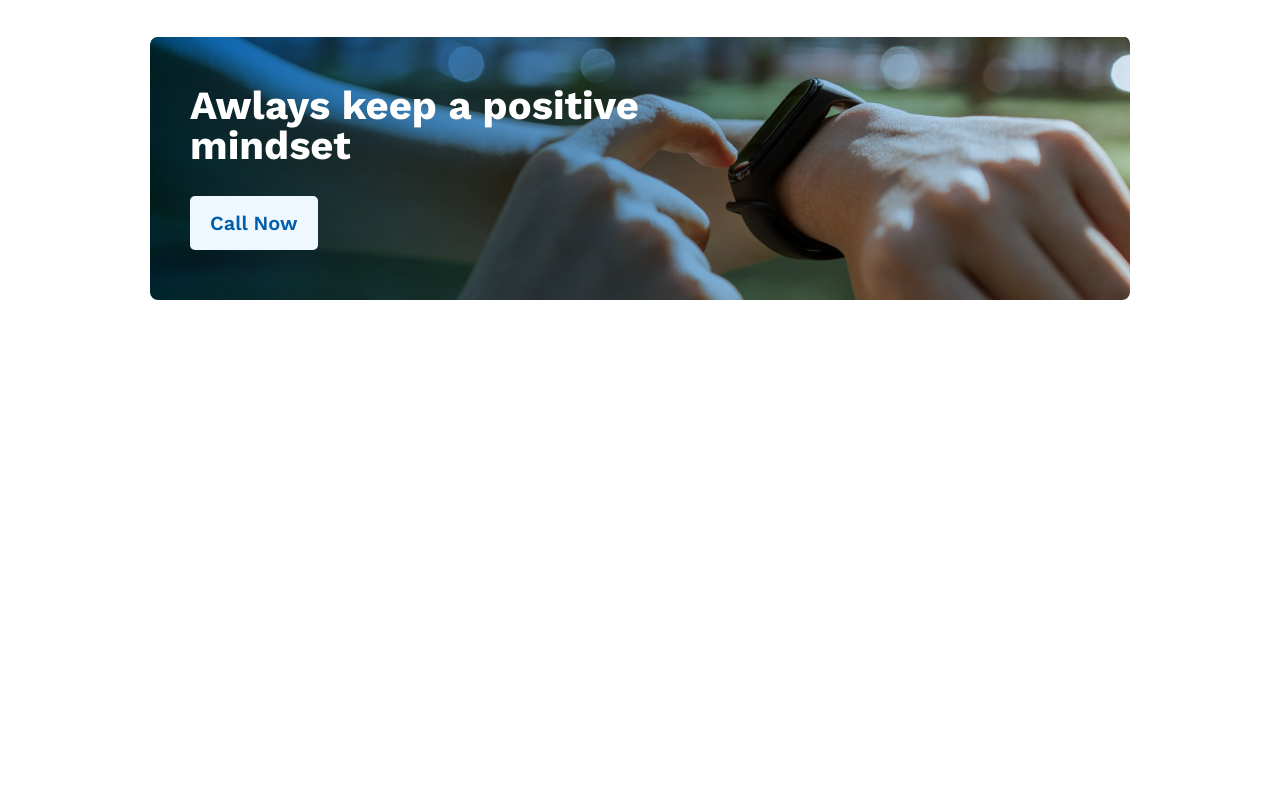
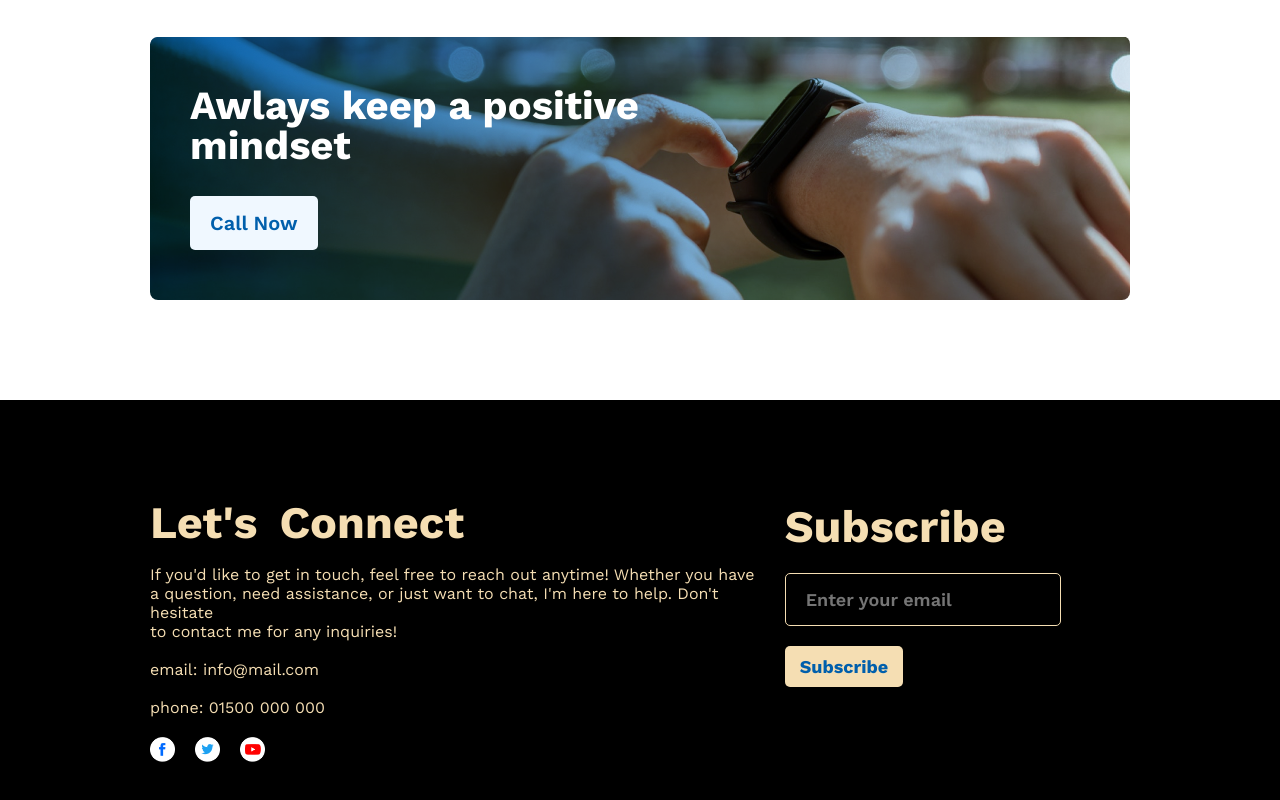
Before and after one commit to wahidalam91/new-year-new-one, a plain HTML site: page index.html in a window 1280 px wide. Shown: the part 2125-2925 px from the top of the page. Before the commit the page ends 2525 px from the top, so only its background shows below. Drawn offline with nearby package versions, Linux system fonts and the light colour scheme.

Commit message:
footer section completed and the end

```diff
--- a/index.html
+++ b/index.html
@@ -83,7 +83,34 @@
          </section>
     </main>
     <footer>
+        <div class="footer-text">
+            <h2 class="footer-title">Let's Connect</h2>
+            <p class="footer-description">If you'd like to get in touch, feel free to reach out anytime! Whether you have <br> a question, need assistance, or just want to chat, I'm here to help. Don't hesitate <br> to contact me for any inquiries!
+                <br>
+                <br>
+                email: info@mail.com
+                <br>
+                <br>
+                phone: 01500 000 000
+                <br>
+            </p>
 
+            <div class="footer-icon">
+                <li><a href="https://www.facebook.com"><img src="./images/icons/fb.png" alt="fb-icon"></a></li>
+                <li><a href="https://x.com/i/flow/login"><img src="./images/icons/twitter.png" alt="twitter-icon"></a></li>
+                <li><a href="https://www.youtube.com/"><img src="./images/icons/youtube.png" alt="youtube-icon"></a></li>
+
+            </div>
+        </div>
+        <div class="footer-form">
+            <div class="form-title">
+                <h2 class="title-text">Subscribe</h2>
+                <form class="form" action="#">
+                    <input type="email" name="email" id="email" placeholder="Enter your email">
+                    <input class="btn-primary" type="submit" value="Subscribe">
+                </form>
+            </div>
+        </div>
     </footer>
 </body>
 </html>
--- a/style.css
+++ b/style.css
@@ -149,3 +149,77 @@ main{
 #positive-section .btn-primary{
     margin: 20px 0px;
 }
+
+footer{
+    padding: 100px 150px;
+    display: flex;
+    justify-content: flex-start;
+    background-color: black;
+    color: wheat;
+    text-align: left;
+}
+
+.footer-text{
+    width: 75%;
+}
+
+.footer-title{
+    font-size: 45px;
+    line-height: 45px;
+    word-spacing: 9px;
+    margin-bottom: 20px;
+}
+
+.footer-icon{
+    display: flex;
+    justify-content: start;
+    gap: 20px;
+    margin-top: 20px;
+}
+
+.footer-icon li{
+    list-style: none;
+}
+
+.footer-icon li>a{
+    text-decoration: none;
+}
+
+.footer-icon li>a>img{
+    width: 25px;
+    height: 25px;
+}
+
+.title-text{
+    font-size: 45px;
+    margin-bottom: 20px;
+}
+
+.form input[type="email"]{
+    border: 1px solid wheat;
+    border-radius: 5px;
+    padding: 15px 20px;
+    background-color: transparent;
+    font-size: 18px;
+    font-weight: 600;
+}
+.form input[type="submit"]{
+    border: 0;
+    border-radius: 5px;
+    padding: 10px 15px;
+    background-color:wheat;
+    font-size: 18px;
+    font-weight: 700;
+    color: #005FAC;
+
+    margin-top: 20px;
+}
+
+.form input[type="submit"]:hover{
+    background-color: #005FAC;
+    font-size: 18px;
+    font-weight: 700;
+    color: white;
+
+    margin-top: 20px;
+}
```
